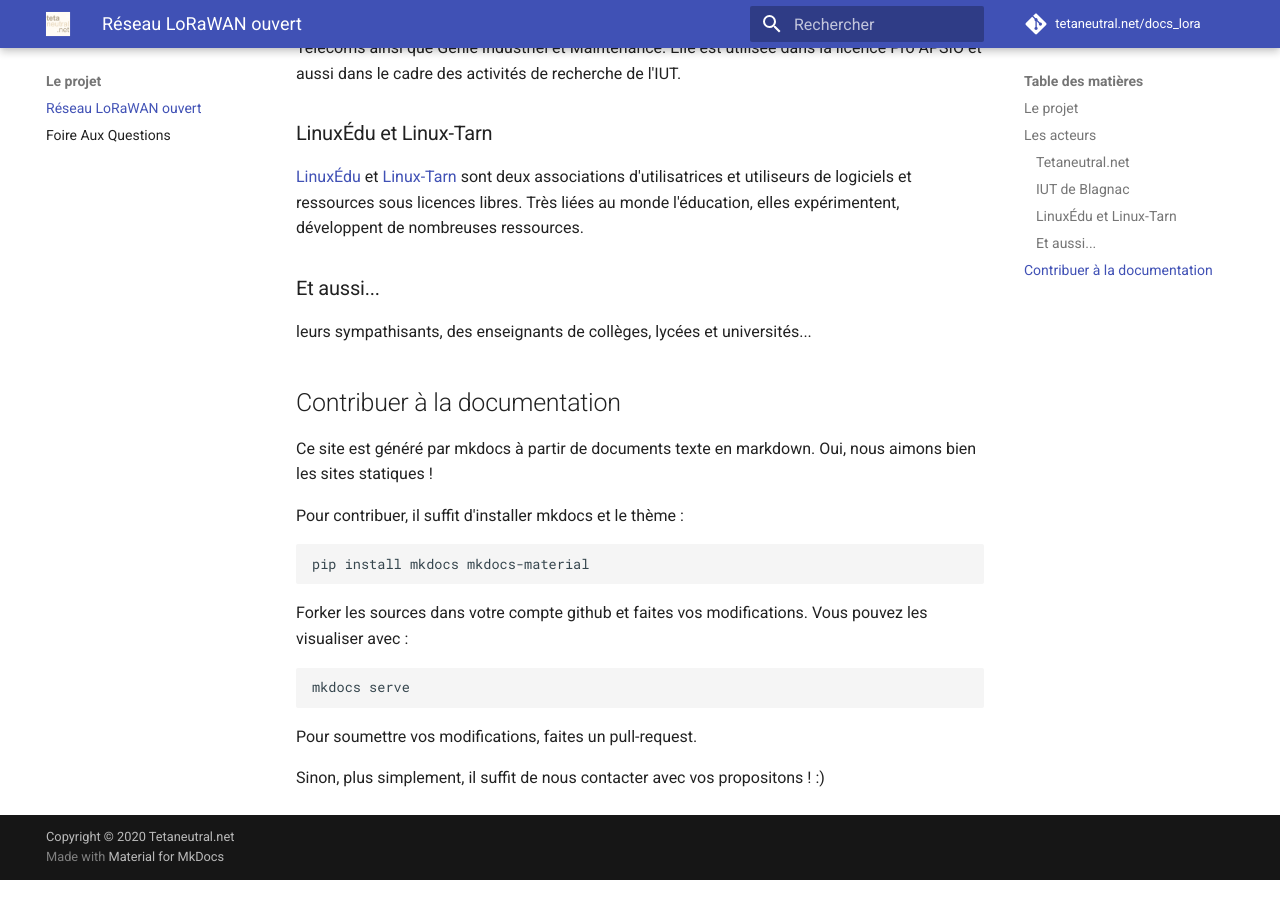
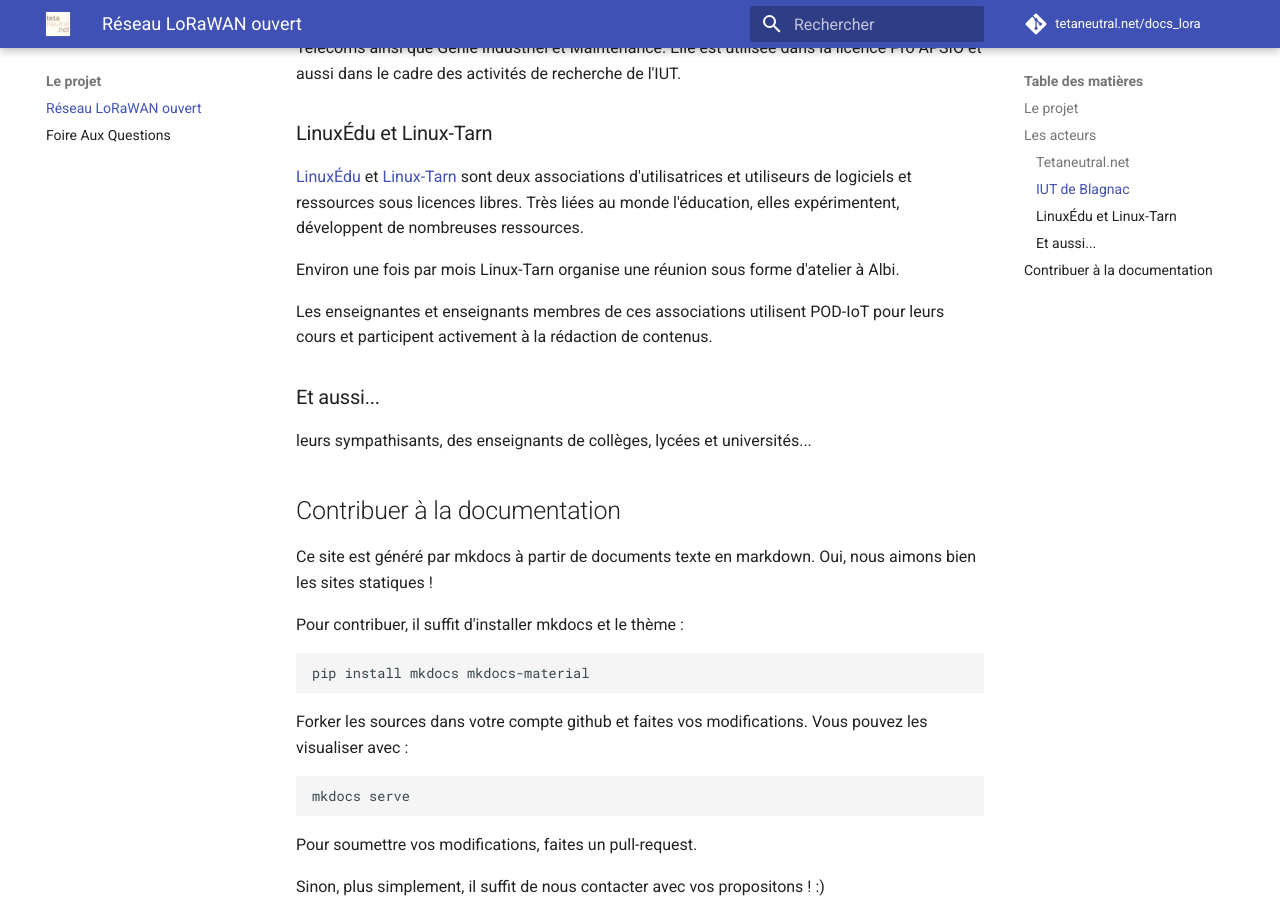
Before and after one commit to NICOLASGON/docs_lora_tetaneutral, an MkDocs documentation site: the page built from docs/index.md, in a window 1280 px wide and 900 px high, scrolled down 1404 px. Built offline with MkDocs 1.6.1 and Material for MkDocs 9.7.7, drawn with Linux system fonts in a browser that asks for light colours; comment, search, counter and statistics services are not loaded.

Commit message:
maj projet linux-tarn

```diff
--- a/docs/index.md
+++ b/docs/index.md
@@ -38,6 +38,10 @@ La plate-forme POD-IoT est utilisée dans les enseignements de DUT Informatique,
 
 [LinuxÉdu](https://www.linuxedu.org/) et [Linux-Tarn](https://blog.linuxtarn.org/) sont deux associations d'utilisatrices et utiliseurs de logiciels et ressources sous licences libres. Très liées au monde l'éducation, elles expérimentent, développent de nombreuses ressources.
 
+Environ une fois par mois Linux-Tarn organise une réunion sous forme d'atelier à Albi.
+
+Les enseignantes et enseignants membres de ces associations utilisent POD-IoT pour leurs cours et participent activement à la rédaction de contenus.
+
 ### Et aussi...
 
 leurs sympathisants, des enseignants de collèges, lycées et universités...
```
